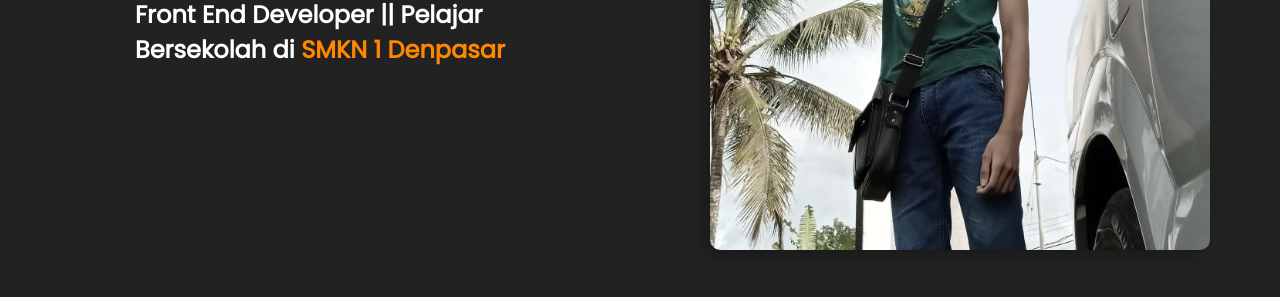
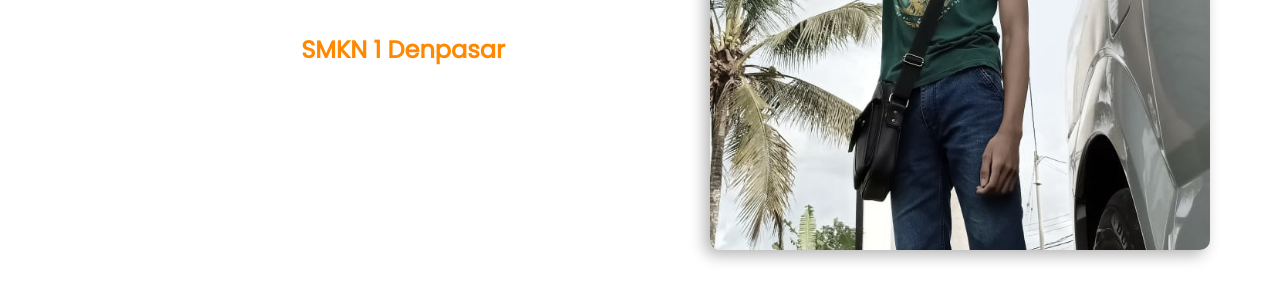
Before and after one commit to anggasaputra25/portofolioAngga.github.io, a plain HTML site: page index.html in a window 1280 px wide. Shown: the part 370-667 px from the top of the page. Drawn offline with Linux system fonts and the light colour scheme.

Commit message:
Update style.css

```diff
--- a/style.css
+++ b/style.css
@@ -5,7 +5,7 @@ body{
     margin: 0;
     padding: 0;
     color: white;
-    background-color: #222;
+    background-color: white;
     font-family: 'Poppins', sans-serif;
 }
 b{
```
